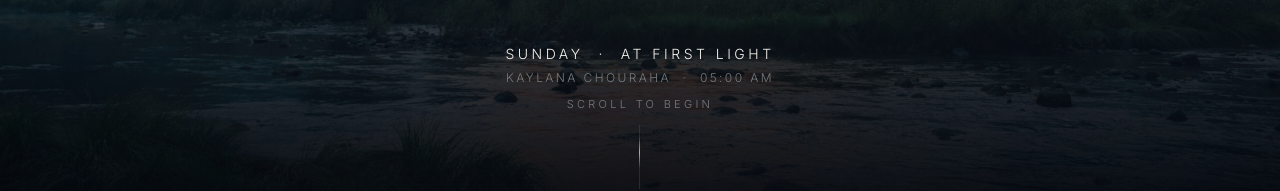
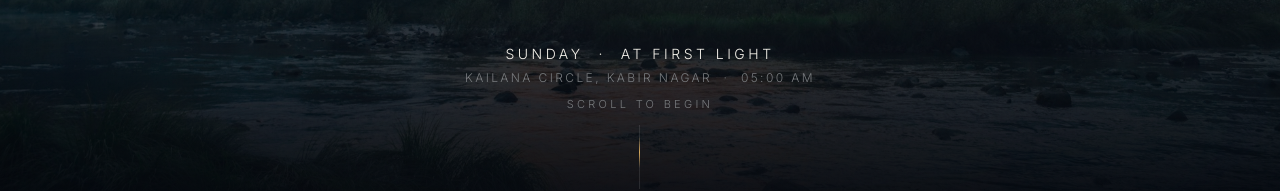
Before and after one commit to Vikash55Kumar/traveller, a Next.js app in the folder traveller-frontend/: page / in a window 1280 px wide. Shown: the part 571-762 px from the top of the page. Built offline with nearby package versions, Linux system fonts and the light colour scheme.

Commit message:
feat: update exact location to Kailana Circle, Kabir Nagar, Jodhpur with verified Google Maps link

```diff
--- a/traveller-frontend/src/app/layout.tsx
+++ b/traveller-frontend/src/app/layout.tsx
@@ -32,7 +32,7 @@ export const metadata: Metadata = {
   metadataBase: new URL("https://thetraveller.experience"),
   openGraph: {
     title: "The Traveller",
-    description: "Sunday · 5:00 AM · Kaylana Chouraha. The trail begins before the sun rises.",
+    description: "Sunday · 05:00 AM · Kailana Circle, Kabir Nagar, Jodhpur. The trail begins before the sun rises.",
     siteName: "The Traveller",
     locale: "en_US",
     type: "website",
@@ -40,7 +40,7 @@ export const metadata: Metadata = {
   twitter: {
     card: "summary_large_image",
     title: "The Traveller — Sunday 5:00 AM",
-    description: "A four-hour morning experience beginning at 5 AM at Kaylana Chouraha. Come prepared.",
+    description: "A four-hour morning experience beginning at 5 AM at Kailana Circle, Kabir Nagar, Jodhpur. Come prepared.",
   },
 };
 
--- a/traveller-frontend/src/components/arrival/ArrivalSection.tsx
+++ b/traveller-frontend/src/components/arrival/ArrivalSection.tsx
@@ -83,9 +83,15 @@ export default function ArrivalSection() {
               <span className="text-[#606775] font-mono text-[10px] uppercase block">
                 COORDINATES
               </span>
-              <span className="text-[#E2BA72] font-mono text-xs mt-0.5 block">
-                Kaylana Chouraha
-              </span>
+              <a
+                href={experience.meta.mapsUrl}
+                target="_blank"
+                rel="noopener noreferrer"
+                className="text-[#E2BA72] hover:text-[#F3D089] font-mono text-xs mt-0.5 block hover:underline transition-colors"
+                title="Open location in Google Maps"
+              >
+                Kailana Circle, Kabir Nagar ↗
+              </a>
             </div>
           </div>
 
--- a/traveller-frontend/src/components/essentials/EssentialsSection.tsx
+++ b/traveller-frontend/src/components/essentials/EssentialsSection.tsx
@@ -81,7 +81,7 @@ export default function EssentialsSection() {
                   <h3 className="font-serif text-2xl sm:text-3xl text-[#F8F6F0] font-normal mb-2 group-hover:text-[#F3D089] transition-colors">
                     {col.title}
                   </h3>
-                  <p className="text-sm text-[#A2A7B0] font-light leading-relaxed">
+                  <p className="text-sm text-[#A2A7B0] font-light leading-relaxed whitespace-pre-line">
                     {col.details}
                   </p>
                 </div>
--- a/traveller-frontend/src/components/notebook/NotebookSection.tsx
+++ b/traveller-frontend/src/components/notebook/NotebookSection.tsx
@@ -68,7 +68,7 @@ export default function NotebookSection() {
         </div>
 
         {/* Two-Column Editorial Display */}
-        <div className="grid grid-cols-1 lg:grid-cols-12 gap-12 lg:gap-16 items-start mb-24 sm:mb-32">
+        <div className="grid grid-cols-1 lg:grid-cols-12 gap-12 lg:gap-16 items-start">
           {/* Left Column: Tactile Artifact Visual */}
           <motion.div
             initial={{ opacity: 0, scale: 0.97 }}
--- a/traveller-frontend/src/content/experience.ts
+++ b/traveller-frontend/src/content/experience.ts
@@ -136,9 +136,9 @@ export const experience: ExperienceData = {
   meta: {
     title: "The Traveller — A Morning of Walking, Observation & Questions",
     description:
-      "A quiet morning walk of observation and inquiry beginning at Kaylana Chouraha. Come prepared. The rest is meant to be discovered.",
-    locationName: "Kaylana Chouraha, Jodhpur",
-    mapsUrl: "https://maps.google.com/?q=Kaylana+Chouraha+Jodhpur",
+      "A quiet morning walk of observation and inquiry beginning at Kailana Circle, Kabir Nagar, Jodhpur. Come prepared. The rest is meant to be discovered.",
+    locationName: "Kailana Circle, Kabir Nagar, Jodhpur, Rajasthan 342008",
+    mapsUrl: "https://maps.google.com/?q=Kailana+Circle,+Kabir+Nagar,+Jodhpur,+Rajasthan+342008",
   },
   navigation: {
     brand: "THE TRAVELLER",
@@ -154,7 +154,7 @@ export const experience: ExperienceData = {
     quoteLine2: "Somewhere along the way, we forget the traveller.",
     date: "SUNDAY",
     time: "AT FIRST LIGHT",
-    location: "Kaylana Chouraha",
+    location: "Kailana Circle, Kabir Nagar",
     reporting: "05:00 AM",
     scrollPrompt: "SCROLL TO BEGIN",
   },
@@ -319,13 +319,13 @@ export const experience: ExperienceData = {
       },
       {
         tag: "LOCATION",
-        title: "Kaylana Chouraha",
-        details: "Reporting at 05:00 AM sharp",
+        title: "Kailana Circle",
+        details: "Kabir Nagar, Jodhpur, Rajasthan 342008\nReporting at 05:00 AM sharp",
         image: "/images/practical-location.jpg",
-        imageAlt: "Kaylana Lake escarpment shoreline near Jodhpur in pre-dawn blue hour mist",
+        imageAlt: "Kailana Circle lake escarpment near Kabir Nagar Jodhpur in pre-dawn blue hour mist",
         action: {
           label: "OPEN LOCATION →",
-          href: "https://maps.google.com/?q=Kaylana+Chouraha+Jodhpur",
+          href: "https://maps.google.com/?q=Kailana+Circle,+Kabir+Nagar,+Jodhpur,+Rajasthan+342008",
         },
       },
       {
@@ -405,13 +405,13 @@ export const experience: ExperienceData = {
     ],
     date: "SUNDAY",
     time: "05:00 AM",
-    location: "KAYLANA CHOURAHA",
+    location: "KAILANA CIRCLE, JODHPUR",
     unansweredQuestion:
       "You know the time and the place. But are you ready to meet the traveller?",
   },
   footer: {
     brand: "THE TRAVELLER",
-    subline: "Sunday · 5:00 AM · Kaylana Chouraha",
+    subline: "Sunday · 05:00 AM SHARP · Kailana Circle, Kabir Nagar, Jodhpur",
     year: "2026",
   },
 };
--- a/traveller-frontend/src/lib/calendar.ts
+++ b/traveller-frontend/src/lib/calendar.ts
@@ -8,8 +8,8 @@ export function generateIcsFile(): void {
     "BEGIN:VEVENT",
     "UID:traveller-morning-2026@thetraveller",
     "SUMMARY:The Traveller — Morning Experience",
-    "DESCRIPTION:The trail begins before the sun rises. Reporting sharp at 5:00 AM at Kaylana Chouraha. Bring notebook, pen, water, and trekking footwear. Everything else is meant to be discovered.",
-    "LOCATION:Kaylana Chouraha, Jodhpur",
+    "DESCRIPTION:The trail begins before the sun rises. Reporting sharp at 5:00 AM at Kailana Circle, Kabir Nagar, Jodhpur, Rajasthan 342008. Bring notebook, pen, water, and trekking footwear. Everything else is meant to be discovered.",
+    "LOCATION:Kailana Circle, Kabir Nagar, Jodhpur, Rajasthan 342008",
     "DTSTART:20260927T050000",
     "DTEND:20260927T090000",
     "STATUS:CONFIRMED",
@@ -31,9 +31,9 @@ export function generateIcsFile(): void {
 export function getGoogleCalendarUrl(): string {
   const title = encodeURIComponent("The Traveller — Morning Experience");
   const details = encodeURIComponent(
-    "The trail begins before the sun rises. Reporting sharp at 5:00 AM at Kaylana Chouraha. Bring notebook, pen, water, and trekking footwear. Everything else is meant to be discovered."
+    "The trail begins before the sun rises. Reporting sharp at 5:00 AM at Kailana Circle, Kabir Nagar, Jodhpur, Rajasthan 342008. Bring notebook, pen, water, and trekking footwear. Everything else is meant to be discovered."
   );
-  const location = encodeURIComponent("Kaylana Chouraha, Jodhpur");
+  const location = encodeURIComponent("Kailana Circle, Kabir Nagar, Jodhpur, Rajasthan 342008");
   // UTC or local formatted for GCal: 20260927T050000/20260927T090000
   const dates = "20260927T050000/20260927T090000";
   return `https://calendar.google.com/calendar/render?action=TEMPLATE&text=${title}&dates=${dates}&details=${details}&location=${location}`;
```
